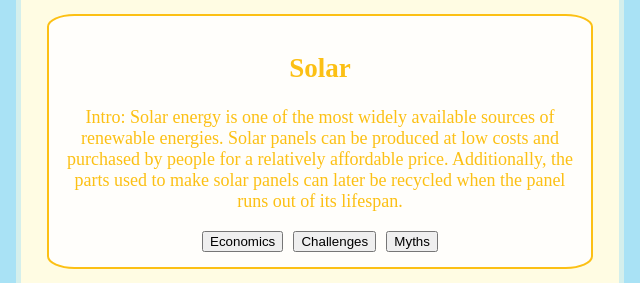
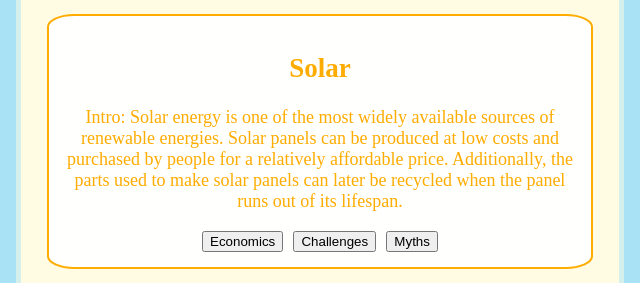
Before and after one commit to G4m3rpri3st/art_101_Energy_Dummies, a plain HTML site: page docs/index.html in a window 1280 px wide. Shown: the part 281-564 px from the top of the page, 320-960 px from the left. Drawn offline with nearby package versions, Linux system fonts and the light colour scheme.

Commit message:
Update project.css

```diff
--- a/docs/css/project.css
+++ b/docs/css/project.css
@@ -26,9 +26,9 @@ body {
 }
 
 #solar {
-  color: #FCC014;
-  background-color: #FFFEFB;
-  border: solid 2px #FCC014;
+  color: #FFAC00;
+  background-color: #FFFFFD;
+  border: solid 2px #FFAC00;
   border-radius: 5%;
   padding: 15px;
   width: 90%;
```
